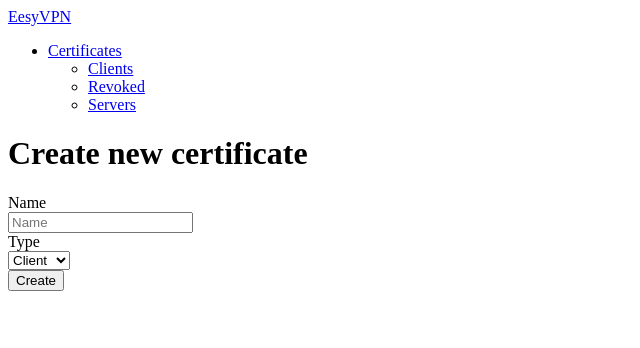
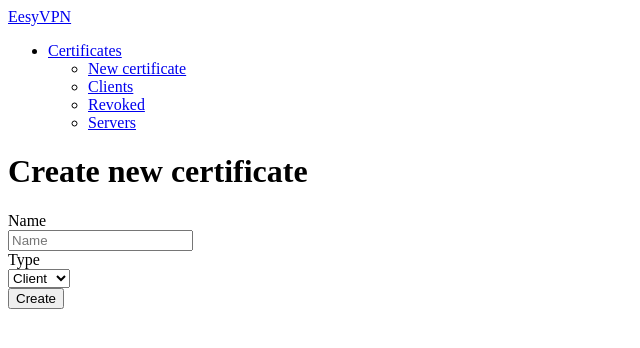
Before and after one commit to brenard/eesyvpnweb, a Python web app: template eesyvpnweb/templates/cert_create.mako in a window 1280 px wide. Shown: the top 348 px of the page, without its empty margins (0-640 px from the left). Run offline with Mako, Linux system fonts and the light colour scheme; the template is opened without the code that fills it, so the values that code supplies are empty; some libraries are stand-ins or nearby versions.

Commit message:
Add new certificate link on Certificate menu

```diff
--- a/eesyvpnweb/templates/site.mako
+++ b/eesyvpnweb/templates/site.mako
@@ -19,6 +19,7 @@
         <li class="dropdown">
 			<a href="#" class="dropdown-toggle" data-toggle="dropdown">Certificates<b class="caret"></b></a>
 			<ul class="dropdown-menu">
+			  <li><a href="cert?action=create">New certificate</a></li>
 			  <li><a href="certs?state=valid&type=client">Clients</a></li>
 			  <li><a href="certs?state=revoked">Revoked</a></li>
 			  <li><a href="certs?type=server">Servers</a></li>
```
